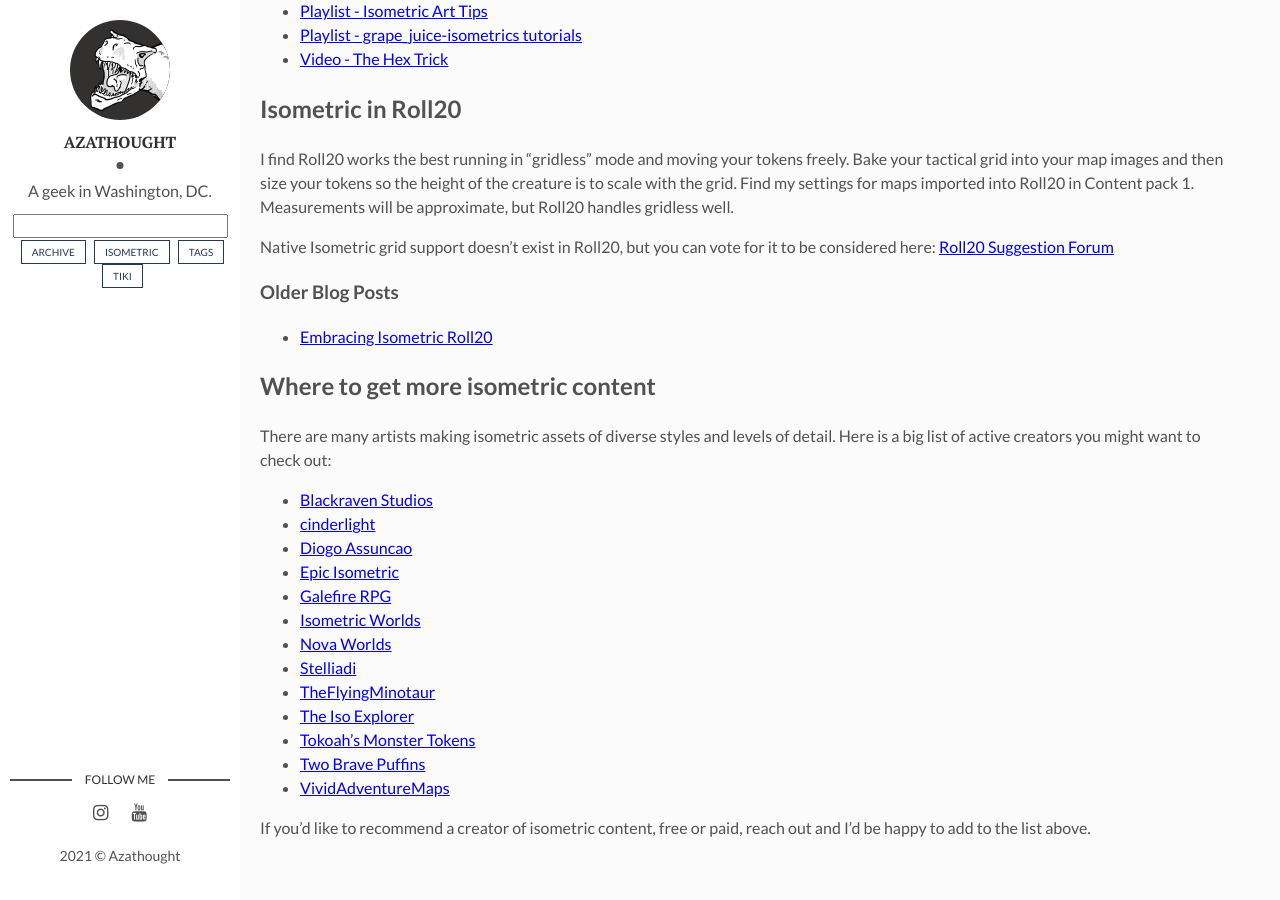
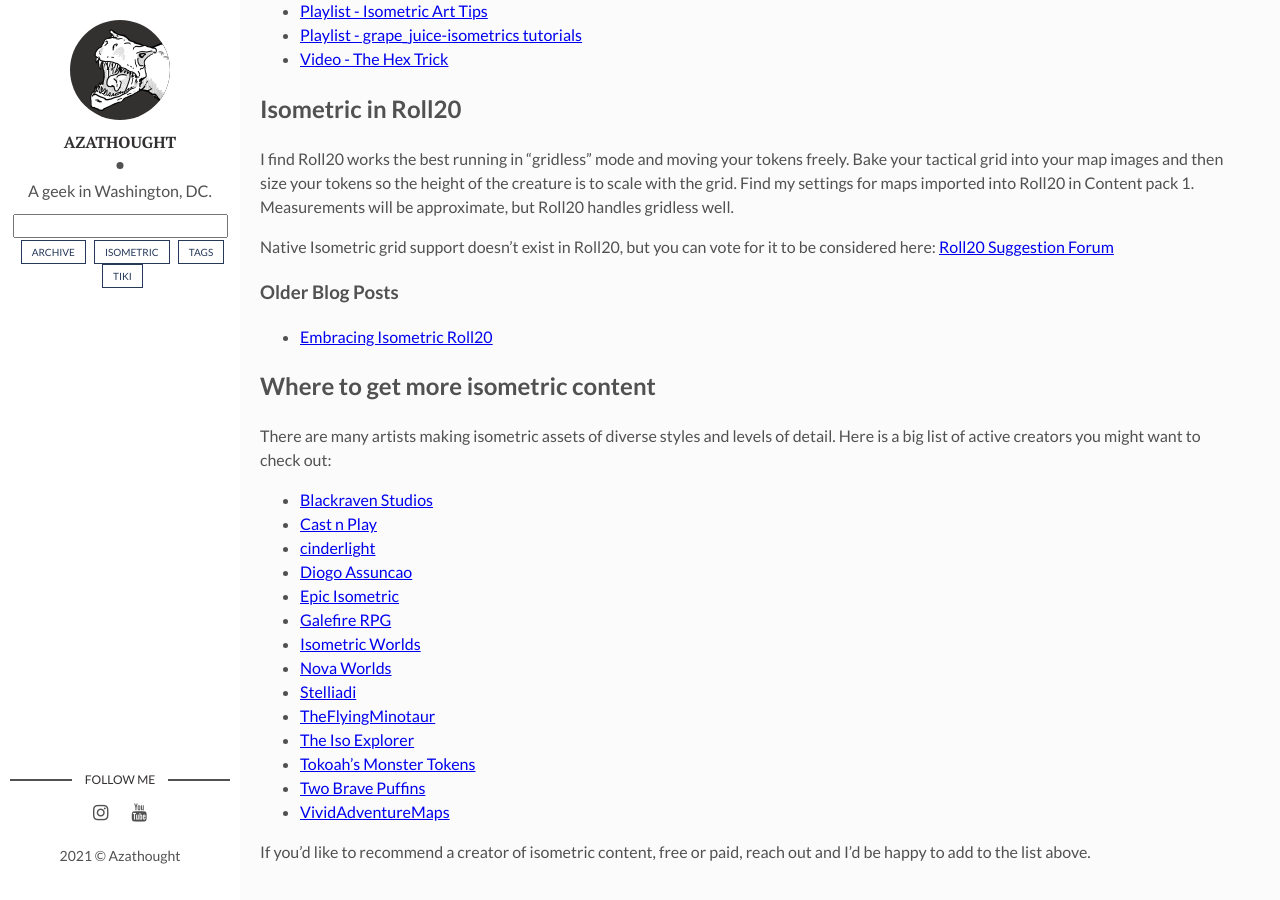
Before and after one commit to azathought/azathought.github.io, a Jekyll site: the page built from isometric.md, in a window 1280 px wide and 900 px high, scrolled down 2008 px. Built offline with Jekyll 4.4.1, drawn with Linux system fonts in a browser that asks for light colours; comment, search, counter and statistics services are not loaded; before the commit the page ends 2884 px from its top, so only the background shows below that.

Commit message:
cast n play

```diff
--- a/isometric.md
+++ b/isometric.md
@@ -57,6 +57,7 @@
 There are many artists making isometric assets of diverse styles and levels of detail. Here is a big list of active creators you might want to check out:
 
 * [Blackraven Studios](https://www.patreon.com/BlackravenStudios/posts)
+* [Cast n Play](https://www.patreon.com/m/6661517/posts)
 * [cinderlight](https://www.patreon.com/cinderlight/posts)
 * [Diogo Assuncao](https://www.patreon.com/diogottrpg/posts)
 * [Epic Isometric](https://www.patreon.com/epicisometric/posts)
```
